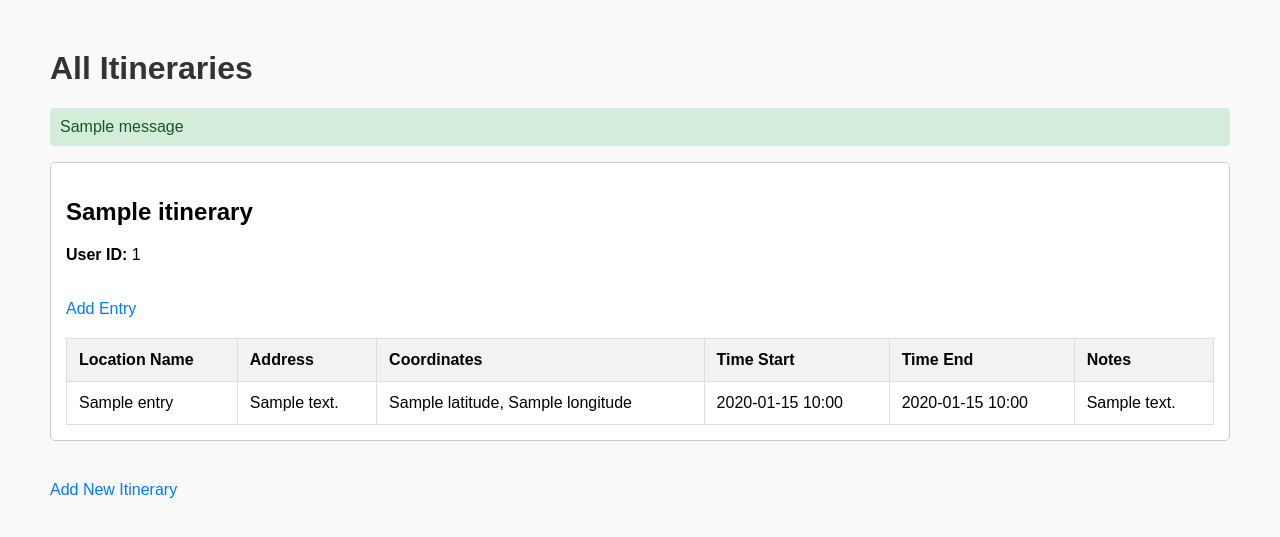
After one commit to jpatag/move, a Flask app: page /view_itineraries in a window 1280 px wide. The commit adds this page. Shown: the top 537 px of the page. Run offline with Flask 3, Linux system fonts and the light colour scheme; one stand-in notice (Sample message) is shown; a database or web service that is not in the repository returns one stand-in record (values such as "Sample title").

Commit message:
added new features for map entries, itinerary entries and penis

```diff
--- a/app.py
+++ b/app.py
@@ -1,8 +1,10 @@
+import logging
 from flask import Flask, render_template, request, redirect, url_for, flash
 from pymongo import MongoClient
+from bson.objectid import ObjectId
+from datetime import datetime
 import os
 from dotenv import load_dotenv
-from datetime import datetime
 
 # Load environment variables from .env file
 load_dotenv()
@@ -10,63 +12,213 @@ load_dotenv()
 app = Flask(__name__)
 app.secret_key = os.getenv('SECRET_KEY', 'default_secret_key')
 
+# Configure Logging
+logging.basicConfig(level=logging.DEBUG)
+logger = logging.getLogger(__name__)
+
 # MongoDB configuration
 MONGO_URI = os.getenv('MONGO_URI')
 client = MongoClient(MONGO_URI)
 db = client['places_db']
-entries_collection = db['entries']
+itineraries_collection = db['itineraries']
+map_entries_collection = db['map_entries']
 
 @app.route('/')
 def index():
     return render_template('index.html')
 
-@app.route('/add_entry', methods=['POST'])
-def add_entry():
-    time_begin = request.form.get('time_begin')
-    time_end = request.form.get('time_end')
-    place_name = request.form.get('place_name')
-    location = request.form.get('location')
+@app.route('/add_itinerary', methods=['POST'])
+def add_itinerary():
+    itinerary_name = request.form.get('itinerary_name')
+    user_id = request.form.get('user_id')
 
     # Validate inputs
-    if not all([time_begin, time_end, place_name, location]):
-        flash('All fields are required!', 'error')
+    if not all([itinerary_name, user_id]):
+        flash('Itinerary Name and User ID are required!', 'error')
+        logger.warning("Itinerary Name or User ID missing.")
         return redirect(url_for('index'))
 
-    try:
-        # Convert times to datetime objects
-        time_begin_dt = datetime.strptime(time_begin, '%Y-%m-%dT%H:%M')
-        time_end_dt = datetime.strptime(time_end, '%Y-%m-%dT%H:%M')
-    except ValueError:
-        flash('Invalid date/time format!', 'error')
-        return redirect(url_for('index'))
-
-    if time_end_dt <= time_begin_dt:
-        flash('End time must be after begin time!', 'error')
-        return redirect(url_for('index'))
-
-    entry = {
-        'time_begin': time_begin_dt,
-        'time_end': time_end_dt,
-        'place_name': place_name,
-        'location': location
+    itinerary = {
+        'itinerary_name': itinerary_name,
+        'user_id': user_id,
+        'entries': []  # Initialize with empty list
     }
 
     try:
-        entries_collection.insert_one(entry)
-        flash('Entry added successfully!', 'success')
+        result = itineraries_collection.insert_one(itinerary)
+        logger.debug(f"Inserted itinerary with _id: {result.inserted_id}")
+        flash('Itinerary added successfully!', 'success')
     except Exception as e:
+        logger.error(f"Error inserting itinerary: {e}")
         flash(f'An error occurred: {e}', 'error')
 
     return redirect(url_for('index'))
 
-@app.route('/view_entries')
-def view_entries():
+@app.route('/add_entry/<itinerary_id>', methods=['GET', 'POST'])
+def add_entry(itinerary_id):
+    logger.debug(f"Received itinerary_id: {itinerary_id}")
+
+    # Convert itinerary_id to ObjectId
     try:
-        entries = list(entries_collection.find().sort('time_begin', -1))
+        itinerary_obj_id = ObjectId(itinerary_id)
+        logger.debug(f"Converted to ObjectId: {itinerary_obj_id}")
     except Exception as e:
+        logger.error(f"Error converting itinerary_id to ObjectId: {e}")
+        flash('Invalid itinerary ID format!', 'error')
+        return redirect(url_for('view_itineraries'))
+
+    # Fetch the itinerary from the database
+    try:
+        itinerary = itineraries_collection.find_one({'_id': itinerary_obj_id})
+        logger.debug(f"Found itinerary: {itinerary}")
+    except Exception as e:
+        logger.error(f"Error querying itinerary: {e}")
+        flash('An error occurred while fetching the itinerary.', 'error')
+        itinerary = None
+
+    if not itinerary:
+        flash('Itinerary not found!', 'error')
+        return redirect(url_for('view_itineraries'))
+
+    if request.method == 'POST':
+        # Extract form data
+        location_name = request.form.get('location_name')
+        address = request.form.get('address')  # New address field
+        latitude = request.form.get('latitude')
+        longitude = request.form.get('longitude')
+        time_start = request.form.get('time_start')
+        time_end = request.form.get('time_end')
+        notes = request.form.get('notes')
+
+        logger.debug("Form data received:")
+        logger.debug(f"location_name: {location_name}")
+        logger.debug(f"address: {address}")
+        logger.debug(f"latitude: {latitude}")
+        logger.debug(f"longitude: {longitude}")
+        logger.debug(f"time_start: {time_start}")
+        logger.debug(f"time_end: {time_end}")
+        logger.debug(f"notes: {notes}")
+
+        # Validate inputs
+        if not all([location_name, address, latitude, longitude, time_start, time_end]):
+            flash('All fields except notes are required!', 'error')
+            logger.warning("Form submission missing required fields.")
+            return redirect(url_for('add_entry', itinerary_id=itinerary_id))
+
+        try:
+            # Convert times to datetime objects
+            time_start_dt = datetime.strptime(time_start, '%Y-%m-%dT%H:%M')
+            time_end_dt = datetime.strptime(time_end, '%Y-%m-%dT%H:%M')
+            logger.debug(f"Parsed time_start: {time_start_dt}, time_end: {time_end_dt}")
+        except ValueError as ve:
+            flash('Invalid date/time format!', 'error')
+            logger.error(f"Date/time parsing error: {ve}")
+            return redirect(url_for('add_entry', itinerary_id=itinerary_id))
+
+        if time_end_dt <= time_start_dt:
+            flash('End time must be after start time!', 'error')
+            logger.warning("End time is not after start time.")
+            return redirect(url_for('add_entry', itinerary_id=itinerary_id))
+
+        # Create the entry dictionary without user_id
+        try:
+            entry = {
+                'location_name': location_name,
+                'address': address,  # Include address
+                'coordinates': {
+                    'latitude': float(latitude),
+                    'longitude': float(longitude)
+                },
+                'time_start': time_start_dt,
+                'time_end': time_end_dt,
+                'notes': notes
+            }
+            logger.debug(f"Prepared entry: {entry}")
+        except ValueError as ve:
+            flash('Invalid latitude or longitude values!', 'error')
+            logger.error(f"Error converting latitude/longitude: {ve}")
+            return redirect(url_for('add_entry', itinerary_id=itinerary_id))
+
+        # Push the new entry to the entries array
+        try:
+            result = itineraries_collection.update_one(
+                {'_id': itinerary_obj_id},
+                {'$push': {'entries': entry}}
+            )
+            if result.modified_count > 0:
+                logger.info(f"Successfully added entry to itinerary {itinerary_obj_id}: {entry}")
+                flash('Entry added successfully!', 'success')
+            else:
+                logger.warning(f"No documents were modified when adding entry: {entry}")
+                flash('Failed to add entry. Please try again.', 'error')
+        except Exception as e:
+            logger.error(f"Error adding entry: {e}")
+            flash(f'An error occurred: {e}', 'error')
+
+        return redirect(url_for('add_entry', itinerary_id=itinerary_id))
+
+    return render_template('add_entry.html', itinerary=itinerary)
+
+@app.route('/view_itineraries')
+def view_itineraries():
+    try:
+        itineraries = list(itineraries_collection.find())
+        logger.debug(f"Fetched {len(itineraries)} itineraries.")
+    except Exception as e:
+        logger.error(f"Error fetching itineraries: {e}")
         flash(f'An error occurred: {e}', 'error')
-        entries = []
-    return render_template('view_entries.html', entries=entries)
+        itineraries = []
+    return render_template('view_itineraries.html', itineraries=itineraries)
+
+@app.route('/add_map_entry', methods=['GET', 'POST'])
+def add_map_entry():
+    if request.method == 'POST':
+        location = request.form.get('location')
+        address = request.form.get('address')
+        latitude = request.form.get('latitude')
+        longitude = request.form.get('longitude')
+
+        logger.debug("Form data received for map entry:")
+        logger.debug(f"location: {location}")
+        logger.debug(f"latitude: {latitude}")
+        logger.debug(f"longitude: {longitude}")
+
+        # Validate inputs
+        if not all([location, address, latitude, longitude]):
+            flash('All fields are required!', 'error')
+            logger.warning("Map entry submission missing required fields.")
+            return redirect(url_for('add_map_entry'))
+
+        try:
+            map_entry = {
+                'location': location,
+                'address': address,
+                'coordinates': {
+                    'latitude': float(latitude),
+                    'longitude': float(longitude)
+                }
+            }
+            result = map_entries_collection.insert_one(map_entry)
+            logger.debug(f"Inserted map entry: {map_entry}")
+            flash('Map entry added successfully!', 'success')
+        except Exception as e:
+            logger.error(f"Error inserting map entry: {e}")
+            flash(f'An error occurred: {e}', 'error')
+
+        return redirect(url_for('add_map_entry'))
+
+    return render_template('add_map_entry.html')
+
+@app.route('/view_map_entries')
+def view_map_entries():
+    try:
+        map_entries = list(map_entries_collection.find())
+        logger.debug(f"Fetched {len(map_entries)} map entries.")
+    except Exception as e:
+        logger.error(f"Error fetching map entries: {e}")
+        flash(f'An error occurred: {e}', 'error')
+        map_entries = []
+    return render_template('view_map_entries.html', map_entries=map_entries)
 
 if __name__ == '__main__':
     app.run(debug=True)
--- a/static/style.css
+++ b/static/style.css
@@ -11,7 +11,7 @@ h1 {
 form {
     display: flex;
     flex-direction: column;
-    max-width: 400px;
+    max-width: 500px;
 }
 
 label {
@@ -20,7 +20,7 @@ label {
     font-weight: bold;
 }
 
-input {
+input, textarea {
     padding: 8px;
     border: 1px solid #ccc;
     border-radius: 4px;
@@ -29,7 +29,7 @@ input {
 button {
     margin-top: 20px;
     padding: 10px;
-    background-color: #28a745;
+    background-color: #007bff;
     color: white;
     border: none;
     border-radius: 4px;
@@ -37,7 +37,7 @@ button {
 }
 
 button:hover {
-    background-color: #218838;
+    background-color: #0056b3;
 }
 
 a {
@@ -88,3 +88,11 @@ th {
     background-color: #f8d7da;
     color: #721c24;
 }
+
+.itinerary {
+    border: 1px solid #ccc;
+    padding: 15px;
+    margin-bottom: 20px;
+    border-radius: 5px;
+    background-color: #fff;
+}
--- /dev/null
+++ b/templates/view_itineraries.html
@@ -0,0 +1,64 @@
+<!DOCTYPE html>
+<html lang="en">
+<head>
+    <meta charset="UTF-8">
+    <title>All Itineraries</title>
+    <link rel="stylesheet" href="{{ url_for('static', filename='style.css') }}">
+</head>
+<body>
+    <h1>All Itineraries</h1>
+
+    <!-- Display Flash Messages -->
+    {% with messages = get_flashed_messages(with_categories=true) %}
+      {% if messages %}
+        <ul class="flashes">
+        {% for category, message in messages %}
+          <li class="{{ category }}">{{ message }}</li>
+        {% endfor %}
+        </ul>
+      {% endif %}
+    {% endwith %}
+
+    {% if itineraries %}
+        {% for itinerary in itineraries %}
+            <div class="itinerary">
+                <h2>{{ itinerary.itinerary_name }}</h2>
+                <p><strong>User ID:</strong> {{ itinerary.user_id }}</p>
+                <a href="{{ url_for('add_entry', itinerary_id=itinerary._id) }}">Add Entry</a>
+                {% if itinerary.entries %}
+                    <table>
+                        <thead>
+                            <tr>
+                                <th>Location Name</th>
+                                <th>Address</th>
+                                <th>Coordinates</th>
+                                <th>Time Start</th>
+                                <th>Time End</th>
+                                <th>Notes</th>
+                            </tr>
+                        </thead>
+                        <tbody>
+                            {% for entry in itinerary.entries %}
+                            <tr>
+                                <td>{{ entry.location_name }}</td>
+                                <td>{{ entry.address }}</td>
+                                <td>{{ entry.coordinates.latitude }}, {{ entry.coordinates.longitude }}</td>
+                                <td>{{ entry.time_start.strftime('%Y-%m-%d %H:%M') }}</td>
+                                <td>{{ entry.time_end.strftime('%Y-%m-%d %H:%M') }}</td>
+                                <td>{{ entry.notes }}</td>
+                            </tr>
+                            {% endfor %}
+                        </tbody>
+                    </table>
+                {% else %}
+                    <p>No entries found for this itinerary.</p>
+                {% endif %}
+            </div>
+        {% endfor %}
+    {% else %}
+        <p>No itineraries found.</p>
+    {% endif %}
+
+    <a href="{{ url_for('index') }}">Add New Itinerary</a>
+</body>
+</html>
```
Also changed, not shown: static/script.js (deleted, +0 -45 lines), templates/add_entry.html (added, +49 -0 lines), templates/add_map_entry.html (added, +40 -0 lines), templates/index.html (+11 -15 lines), templates/view_map_entries.html (renamed from templates/view_entries.html, +14 -13 lines).
